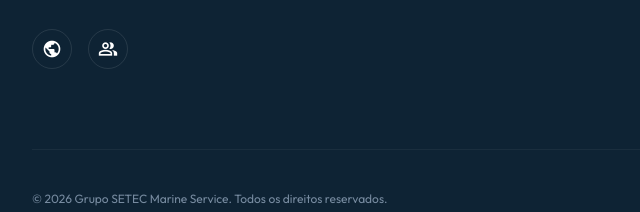
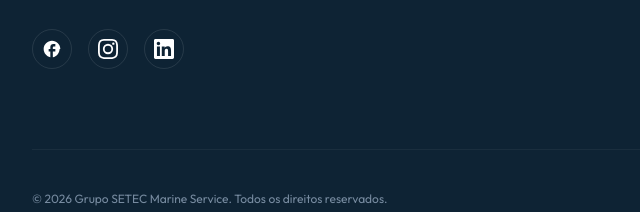
Before and after one commit to rhenan1995amorim/setec-marine-landing, a website: page code.html in a window 1280 px wide. Shown: the part 8153-8365 px from the top of the page, 0-640 px from the left. Drawn offline with nearby package versions, Linux system fonts and the light colour scheme; a web font is replaced by a local one.

Commit message:
Update footer social links: Facebook, Instagram, LinkedIn

```diff
--- a/code.html
+++ b/code.html
@@ -764,11 +764,20 @@
 </a>
 <p class="text-on-primary-container text-sm leading-relaxed mb-8">Referência nacional em soluções técnicas para movimentação de carga e segurança operacional.</p>
 <div class="flex gap-4">
-<a class="w-10 h-10 rounded-full border border-white/10 flex items-center justify-center hover:bg-tertiary hover:text-primary-container transition-all" href="#">
-<span class="material-symbols-outlined text-[20px]">public</span>
+<a class="w-10 h-10 rounded-full border border-white/10 flex items-center justify-center hover:bg-tertiary hover:text-primary-container transition-all" href="https://www.facebook.com/gruposetec.net?locale=pt_BR" target="_blank" rel="noopener noreferrer" aria-label="Visite nosso Facebook">
+<svg class="w-5 h-5 fill-current" viewBox="0 0 24 24" xmlns="http://www.w3.org/2000/svg">
+<path d="M22 12c0-5.52-4.48-10-10-10S2 6.48 2 12c0 4.84 3.44 8.87 8 9.8V15H8v-3h2V9.5C10 7.57 11.57 6 13.5 6H16v3h-2c-.55 0-1 .45-1 1v2h3v3h-3v6.95c4.56-.93 8-4.96 8-9.75z"/>
+</svg>
 </a>
-<a class="w-10 h-10 rounded-full border border-white/10 flex items-center justify-center hover:bg-tertiary hover:text-primary-container transition-all" href="#">
-<span class="material-symbols-outlined text-[20px]">group</span>
+<a class="w-10 h-10 rounded-full border border-white/10 flex items-center justify-center hover:bg-tertiary hover:text-primary-container transition-all" href="https://www.instagram.com/gruposetec_/" target="_blank" rel="noopener noreferrer" aria-label="Visite nosso Instagram">
+<svg class="w-5 h-5 fill-current" viewBox="0 0 24 24" xmlns="http://www.w3.org/2000/svg">
+<path d="M12 2.163c3.204 0 3.584.012 4.85.07 3.252.148 4.771 1.691 4.919 4.919.058 1.265.069 1.645.069 4.849 0 3.205-.012 3.584-.069 4.849-.149 3.225-1.664 4.771-4.919 4.919-1.266.058-1.644.07-4.85.07-3.204 0-3.584-.012-4.849-.07-3.26-.149-4.771-1.699-4.919-4.92-.058-1.265-.07-1.644-.07-4.849 0-3.204.013-3.583.07-4.849.149-3.227 1.664-4.771 4.919-4.919 1.266-.057 1.645-.069 4.849-.069zM12 0C8.741 0 8.333.014 7.053.072 2.695.272.273 2.69.073 7.051.014 8.333 0 8.741 0 12c0 3.259.014 3.668.072 4.948.2 4.358 2.618 6.78 6.98 6.98 1.281.058 1.689.072 4.948.072 3.259 0 3.668-.014 4.948-.072 4.354-.2 6.782-2.618 6.979-6.98.059-1.28.073-1.689.073-4.948 0-3.259-.014-3.667-.072-4.947-.196-4.354-2.617-6.78-6.979-6.98C15.668.014 15.259 0 12 0zm0 5.838a6.162 6.162 0 1 0 0 12.324 6.162 6.162 0 0 0 0-12.324zM12 16a4 4 0 1 1 0-8 4 4 0 0 1 0 8zm6.406-11.845a1.44 1.44 0 1 0 0 2.881 1.44 1.44 0 0 0 0-2.881z"/>
+</svg>
+</a>
+<a class="w-10 h-10 rounded-full border border-white/10 flex items-center justify-center hover:bg-tertiary hover:text-primary-container transition-all" href="https://www.linkedin.com/company/gruposetecbrasil/" target="_blank" rel="noopener noreferrer" aria-label="Visite nosso LinkedIn">
+<svg class="w-5 h-5 fill-current" viewBox="0 0 24 24" xmlns="http://www.w3.org/2000/svg">
+<path d="M22.23 0H1.77C.8 0 0 .77 0 1.72v20.56C0 23.23.8 24 1.77 24h20.46c.98 0 1.77-.77 1.77-1.72V1.72C24 .77 23.2 0 22.23 0zM7.12 20.45H3.56V9H7.12v11.45zM5.34 7.43c-1.14 0-2.06-.92-2.06-2.06 0-1.14.92-2.06 2.06-2.06 1.14 0 2.06.92 2.06 2.06 0 1.14-.92 2.06-2.06 2.06zm15.11 13.02h-3.56v-5.6c0-1.34-.03-3.05-1.86-3.05-1.86 0-2.14 1.45-2.14 2.95v5.7H9.33V9h3.42v1.56h.05c.48-.9 1.64-1.85 3.37-1.85 3.6 0 4.27 2.37 4.27 5.45v6.29z"/>
+</svg>
 </a>
 </div>
 </div>
```
Also changed, not shown: index.html (+13 -4 lines).
